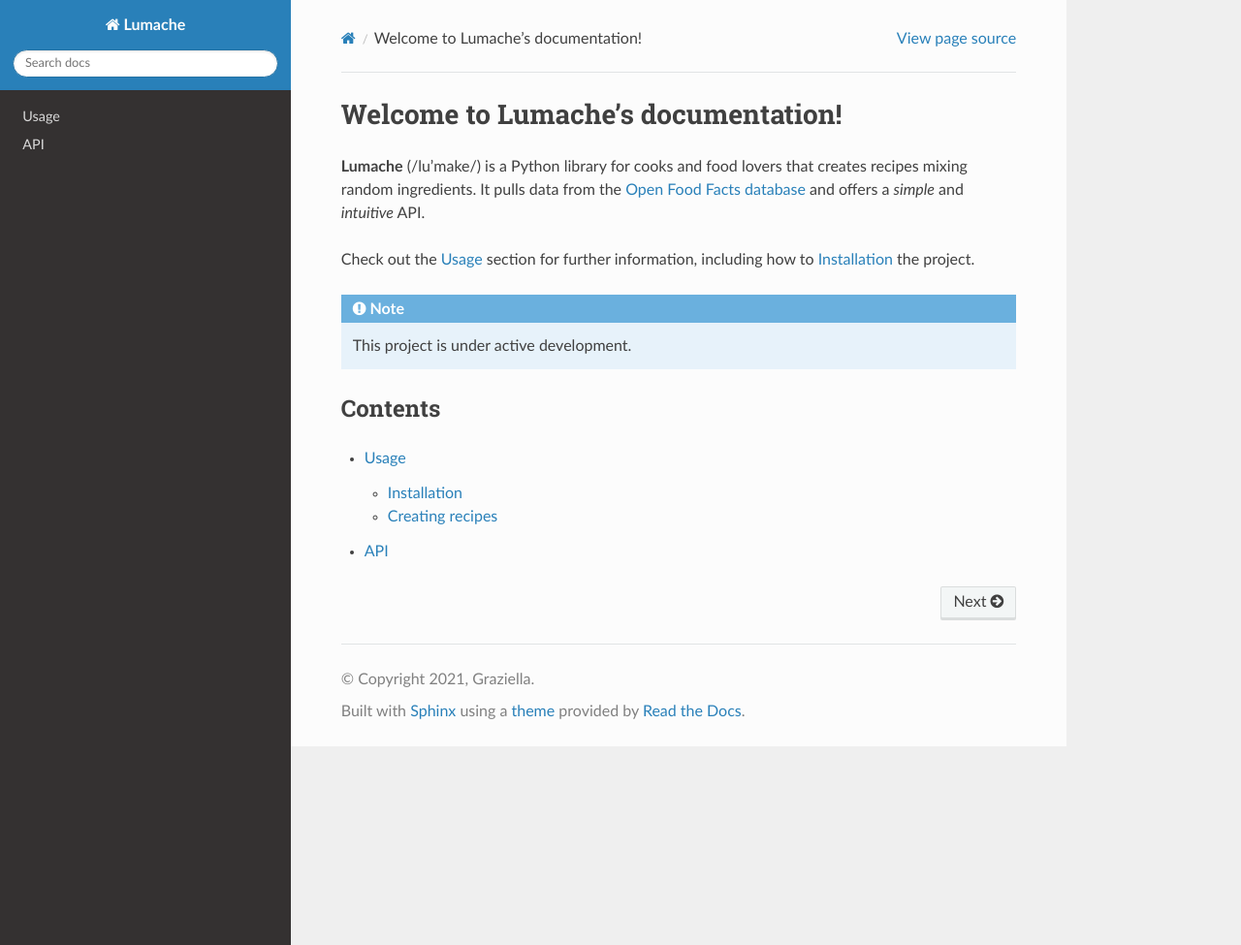
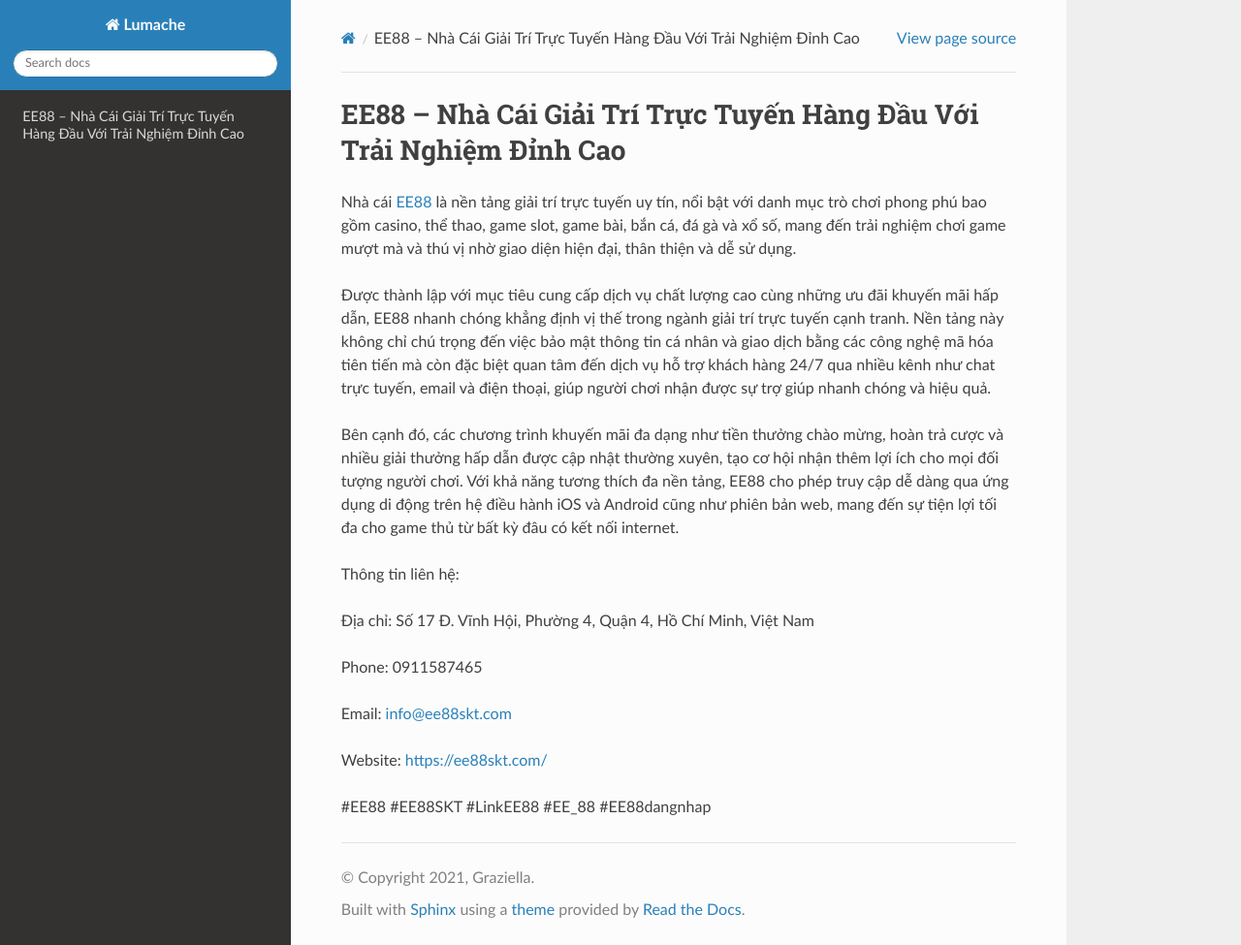
Before and after one commit to ojasvibalay/ee88sktcom, a Sphinx documentation site: the page built from docs/source/index.rst, in a window 1280 px wide and 975 px high. Shown: the whole window at 97% size. Built offline with Sphinx 7.4.7 and the Read the Docs theme 3.1.0, drawn with Linux system fonts in a browser that asks for light colours.

Commit message:
Update index.rst

```diff
--- a/docs/source/index.rst
+++ b/docs/source/index.rst
@@ -1,22 +1,20 @@
-Welcome to Lumache's documentation!
+EE88 – Nhà Cái Giải Trí Trực Tuyến Hàng Đầu Với Trải Nghiệm Đỉnh Cao
 ===================================
 
-**Lumache** (/lu'make/) is a Python library for cooks and food lovers
-that creates recipes mixing random ingredients.
-It pulls data from the `Open Food Facts database <https://world.openfoodfacts.org/>`_
-and offers a *simple* and *intuitive* API.
+Nhà cái `EE88 <https://ee88skt.com/>`_ là nền tảng giải trí trực tuyến uy tín, nổi bật với danh mục trò chơi phong phú bao gồm casino, thể thao, game slot, game bài, bắn cá, đá gà và xổ số, mang đến trải nghiệm chơi game mượt mà và thú vị nhờ giao diện hiện đại, thân thiện và dễ sử dụng.
 
-Check out the :doc:`usage` section for further information, including
-how to :ref:`installation` the project.
+Được thành lập với mục tiêu cung cấp dịch vụ chất lượng cao cùng những ưu đãi khuyến mãi hấp dẫn, EE88 nhanh chóng khẳng định vị thế trong ngành giải trí trực tuyến cạnh tranh. Nền tảng này không chỉ chú trọng đến việc bảo mật thông tin cá nhân và giao dịch bằng các công nghệ mã hóa tiên tiến mà còn đặc biệt quan tâm đến dịch vụ hỗ trợ khách hàng 24/7 qua nhiều kênh như chat trực tuyến, email và điện thoại, giúp người chơi nhận được sự trợ giúp nhanh chóng và hiệu quả.
 
-.. note::
+Bên cạnh đó, các chương trình khuyến mãi đa dạng như tiền thưởng chào mừng, hoàn trả cược và nhiều giải thưởng hấp dẫn được cập nhật thường xuyên, tạo cơ hội nhận thêm lợi ích cho mọi đối tượng người chơi. Với khả năng tương thích đa nền tảng, EE88 cho phép truy cập dễ dàng qua ứng dụng di động trên hệ điều hành iOS và Android cũng như phiên bản web, mang đến sự tiện lợi tối đa cho game thủ từ bất kỳ đâu có kết nối internet.
 
-   This project is under active development.
+Thông tin liên hệ:
 
-Contents
---------
+Địa chỉ: Số 17 Đ. Vĩnh Hội, Phường 4, Quận 4, Hồ Chí Minh, Việt Nam
 
-.. toctree::
+Phone: 0911587465
 
-   usage
-   api
+Email: info@ee88skt.com
+
+Website: https://ee88skt.com/
+
+#EE88 #EE88SKT #LinkEE88 #EE_88 #EE88dangnhap
```
